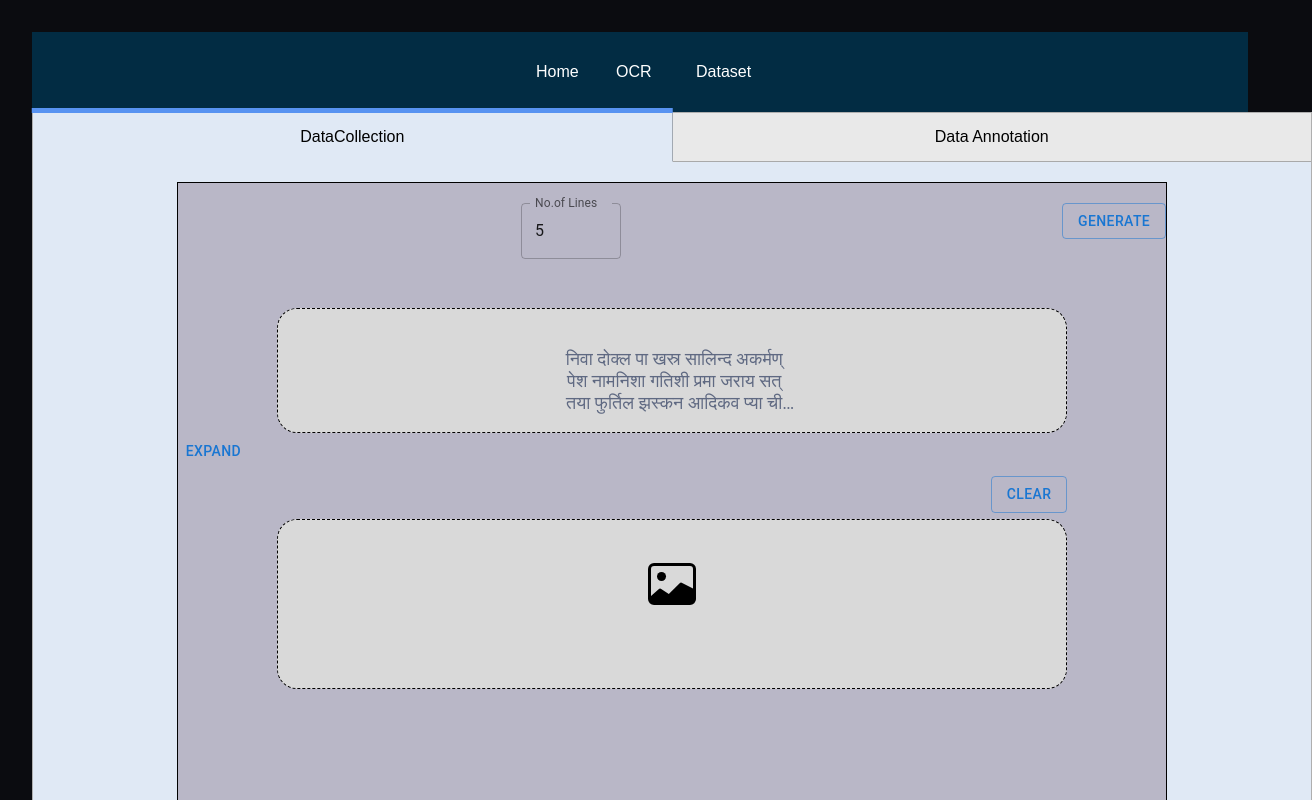
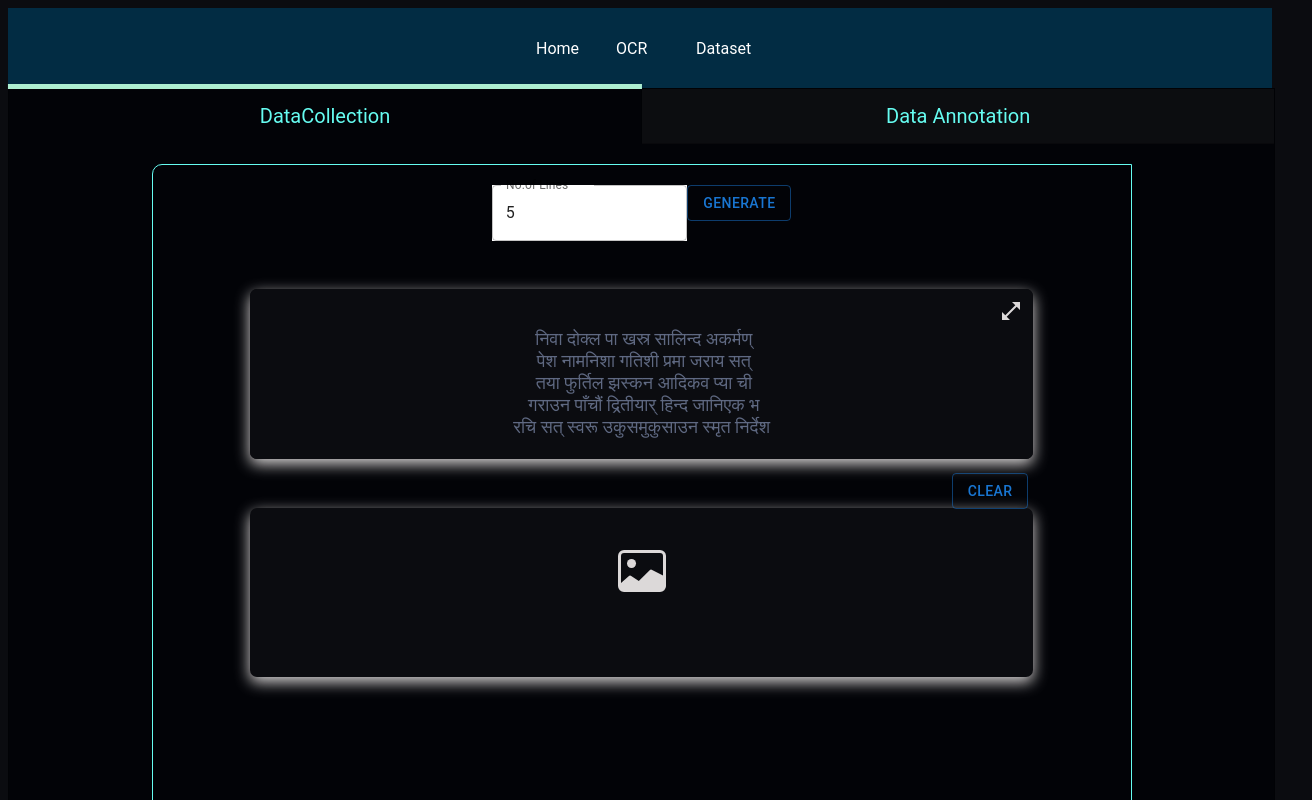
Before and after one commit to abishz17/OCRDataCollector, a React (Create React App) app: page /collect in a window 1280 px wide. Both pictures are taken after typing "5" into the empty fields and a click on the button "GENERATE". Shown: the top 800 px of the page, 1312 px wide, since content can reach past the window. Built offline with nearby package versions, Linux system fonts and the light colour scheme.

Commit message:
data collection page styled to the theme

```diff
--- a/src/App.css
+++ b/src/App.css
@@ -5,6 +5,7 @@ p {
   white-space: pre-wrap;
 }
 .navdiv {
+  font-family: "Roboto", sans-serif;
   width: 100%;
   height: 5rem;
   background-color: #022c43;
@@ -50,9 +51,9 @@ p {
   display: flex;
   flex-direction: column;
   position: relative;
-  width: 100vw;
+  width: 99vw;
   height: 100vh;
-  background: #f1f1f1;
+  background: #020307;
   margin: 0px auto 0;
   word-break: break-all;
   border: 1px solid rgba(0, 0, 0, 0.274);
@@ -62,6 +63,9 @@ p {
   display: flex;
 }
 .tabs {
+  font-family: "Roboto", sans-serif;
+  font-size: 20px;
+  color: #66fcf1;
   padding: 15px;
   text-align: center;
   width: 50%;
@@ -77,7 +81,7 @@ p {
 }
 
 .active-tabs {
-  background: #e0e9f5;
+  background: #020307;
   border-bottom: 1px solid transparent;
 }
 
@@ -90,17 +94,24 @@ p {
   transform: translateX(-50%);
   width: calc(100% + 2px);
   height: 5px;
-  background: rgb(88, 147, 241);
+  background: #adefd1ff;
 }
 
 button {
   border: none;
 }
+
+button:hover {
+  /* background-color: #0d2120; */
+  /* box-shadow: 0px 5px 10px rgba(46, 229, 157, 0.4); */
+  color: #fff;
+  transform: translateY(-7px);
+}
 .content-tabs {
   flex-grow: 1;
 }
 .content {
-  background: #e0e9f5;
+  background: #020307;
   padding: 20px;
   width: 100%;
   height: 100%;
@@ -137,20 +148,25 @@ button {
   width: 80%;
   height: 85vh;
 
-  background: rgba(83, 54, 80, 0.28);
-  border: 1px solid #000000;
-}
-
-.lines {
-  display: flex;
-  align-items: center;
+  /* background: white; */
+  border: 1px solid #66fcf1;
+  border-radius: 10px 0px 0px 10px;
 }
 
 .ninput {
-  display: block;
   margin: auto;
-  margin-top: 2%;
+  margin-right: 2%;
   width: 20%;
+  background: white;
+
+
+}
+.lines {
+    display: block;
+    align-items: center;
+    justify-items: center;
+    text-align: center;
+    padding-top: 2%;
 }
 
 .image {
@@ -158,37 +174,58 @@ button {
   margin: auto;
   margin-top: 5%;
   cursor: pointer;
+  color: rgb(220, 217, 217);
+}
+
+.image:hover{
+  transform: translatey(-5px);
+    color: #66fcf1;
+}
+
+.btn-clear {
+  position: relative;
+  float: right;
+  right: -3%;
+  top: 2%
 }
 
 .btn-submit {
-  position: absolute;
+  position: relative;
+  float: right;
   right: 10%;
-  float: right;
-  top: 1%;
+  top: 3%
 }
 
 .btn-generate {
+  /* background-color: black; */
+  border: 2px solid #66fcf1;
+  font-size: 20px;
+  font-family: 'Trebuchet MS', 'Lucida Sans Unicode', 'Lucida Grande', 'Lucida Sans', Arial, sans-serif;
+  color: #c5c6c7;
+}
+
+.btn-generate:hover {
+  transform: none;
+}
+
+.delete-btn {
   position: relative;
-  margin-top: 2%;
-  float: left;
+  margin-top: -56%;
+  float: right;
+  right: 1%;
+  cursor: pointer;
+  color: white;
+  font-size: 2rem;
 }
 
 .preview {
-  display: flex;
-  height: 200px;
-  /* width: 80%; */
-  justify-content: baseline;
+  display: block;
+  margin: auto;
+
+  height: 10%;
+  width: 50%;
+  /* justify-content: baseline; */
   border-radius: 20px;
-  /* height: 25%; */
-}
-
-.delete-btn {
-  position: absolute;
-  width: 40px;
-  height: 30px;
-  left: 1560px;
-  top: 0px;
-  cursor: pointer;
 }
 
 .box {
@@ -198,38 +235,30 @@ button {
 
   margin-top: 5%;
   width: 80%;
-  /* overflow-y: auto; */
+  overflow-y: auto;
   text-align: center;
-  /* height: 25%; */
-  background: #d9d9d9;
-  border: 1px dashed #000000;
-  border-radius: 20px;
+  height: 25%;
+
+
+  text-align: center;
+  background: #0b0c10;
+  border-radius: 7px;
+  box-shadow: 0px 5px 15px rgb(220, 217, 217);
+  transition: all 0.2s ease;
 }
 
-.imageform {
+.expand-icon {
+  position: relative;
   display: block;
-  margin: auto;
-  box-sizing: border-box;
-
-  margin-top: 5%;
-  width: 80%;
-  /* overflow-y: auto; */
-  text-align: center;
-  height: 25%;
-  background: #d9d9d9;
-  border: 1px dashed #000000;
-  border-radius: 20px;
+  color: white;
+  cursor: pointer;
+  float: right;
+  margin-right: 11%;
+  top:-20vh;
+  color: rgb(220, 217, 217);
 }
 
-.text {
-  display: -webkit-box;
-  overflow: hidden;
-  text-overflow: ellipsis;
-  -webkit-line-clamp: 4;
-  -webkit-box-orient: vertical;
+.expand-icon:hover{
+  transform: translateY(-2px);
+  color: #66fcf1;
 }
-
-.expand {
-  display: block;
-  margin: auto;
-}
--- a/src/components/ImageModal.js
+++ b/src/components/ImageModal.js
@@ -1,6 +1,5 @@
 import * as React from "react";
 import PropTypes from "prop-types";
-import Button from "@mui/material/Button";
 import { styled } from "@mui/material/styles";
 import Dialog from "@mui/material/Dialog";
 import DialogTitle from "@mui/material/DialogTitle";
@@ -59,9 +58,12 @@ export default function CustomizedDialogs(props) {
 
   return (
     <div>
-      <Button variant="outlined" onClick={handleClickOpen}>
-        Open dialog
-      </Button>
+      <img
+        className="preview"
+        src={props.src}
+        alt=""
+        onClick={handleClickOpen}
+      />
       <BootstrapDialog
         onClose={handleClose}
         aria-labelledby="customized-dialog-title"
--- a/src/components/Modal.js
+++ b/src/components/Modal.js
@@ -5,6 +5,7 @@ import DialogActions from "@mui/material/DialogActions";
 import DialogContent from "@mui/material/DialogContent";
 import DialogContentText from "@mui/material/DialogContentText";
 import DialogTitle from "@mui/material/DialogTitle";
+import OpenInFullIcon from "@mui/icons-material/OpenInFull";
 
 export default function Modal(props) {
   const [open, setOpen] = React.useState(false);
@@ -31,7 +32,9 @@ export default function Modal(props) {
 
   return (
     <div>
-      <Button onClick={handleClickOpen("paper")}>Expand</Button>
+      <OpenInFullIcon
+      className="expand-icon"
+      onClick={handleClickOpen("paper")} />
 
       <Dialog
         open={open}
--- a/src/components/Ninput.js
+++ b/src/components/Ninput.js
@@ -1,14 +1,15 @@
 import React from "react";
 import TextField from "@mui/material/TextField";
+import { Button } from "@mui/material";
 
 const Ninput = (props) => {
   const dropdownChangeHandler = (event) => {
     props.getNumber(event.target.value);
   };
   return (
-    <div className="ninput">
       <TextField
         type="number"
+        className="ninput"
         InputProps={{
           inputProps: {
             max: 15,
@@ -18,7 +19,6 @@ const Ninput = (props) => {
         label="No.of Lines"
         onChange={dropdownChangeHandler}
       />
-    </div>
   );
 };
 
--- a/src/components/TextGenerator.js
+++ b/src/components/TextGenerator.js
@@ -58,7 +58,7 @@ const TextGenerator = (props) => {
             {<Modal className="expand" text={text} />}
             <Button
               variant="outlined"
-              className="btn-submit"
+              className="btn-clear"
               onClick={() => {
                 setIsShown(false);
               }}
--- a/src/components/UploadForm.js
+++ b/src/components/UploadForm.js
@@ -43,7 +43,8 @@ const UploadForm = (props) => {
       });
   };
   return (
-    <div className="imageform">
+    <>
+    <div className="box">
       <input
         style={{ display: "none" }}
         type="file"
@@ -77,8 +78,9 @@ const UploadForm = (props) => {
             />
           </>
         )}
-
-        {!icon && (
+      </div>
+    </div>
+    {!icon && (
           <Button
             variant="outlined"
             onClick={uploadHandler}
@@ -87,8 +89,8 @@ const UploadForm = (props) => {
             Submit
           </Button>
         )}
-      </div>
-    </div>
+    </>
+
   );
 };
 
--- a/src/index.css
+++ b/src/index.css
@@ -1,14 +1,22 @@
 /* @import url("https://fonts.googleapis.com/css2?family=Noto+Sans+JP:wght@400;700&display=swap"); */
 
+code {
+  font-family: source-code-pro, Menlo, Monaco, Consolas, 'Courier New',
+    monospace;
+}
+
+html,
+body,
 * {
   box-sizing: border-box;
+  font-size: 16px;
 }
 
-html {
-  font-family: "Noto Sans JP", sans-serif;
-}
-
-body {
-  margin: 0;
-  background-color: #e0e9f5;
-}
+ body {
+   /* padding: 2rem; */
+   /* background: #134d68; */
+   /* background-image: url("../../black.png"); */
+   /* background-size: auto; */
+   background-color: #0b0c10;
+   /* background-repeat: no-repeat; */
+ }
--- /dev/null
+++ b/src/pages/HomeP.css
@@ -0,0 +1,18 @@
+code {
+    font-family: source-code-pro, Menlo, Monaco, Consolas, 'Courier New',
+        monospace;
+}
+
+html,
+body,
+* {
+    box-sizing: border-box;
+    font-size: 16px;
+
+}
+.Homepage {
+    font-family: "Roboto", sans-serif;
+    color: white;
+    padding: 2%;
+    text-align: center;
+}
--- a/src/pages/HomeP.js
+++ b/src/pages/HomeP.js
@@ -1,7 +1,8 @@
 import React from "react";
+import "./HomeP.css"
 
 const HomeP = () => {
-  return <div>HomeP</div>;
+  return <div className="Homepage">HomeP</div>;
 };
 
 export default HomeP;
--- a/src/pages/OCR.css
+++ b/src/pages/OCR.css
@@ -14,11 +14,11 @@ html, body, * {
 
 
  body {
-	padding: 2rem;
+	/* padding: 2rem; */
 	/* background: #134d68; */
 	/* background-image: url("../../black.png"); */
   	/* background-size: auto; */
-	  background-color: #0b0c10;
+	background-color: #0b0c10;
 	background-repeat: no-repeat;}
 
  .heading {
@@ -248,7 +248,8 @@ h1{
   .loading{
 	position:absolute;
 	width: 100%;
-	top: 40%;
+	top: 30%;
+	left: 50%;
 	z-index: -2;
   }
 
```
Also changed, not shown: src/components/LineText.js (+0 -7 lines).
